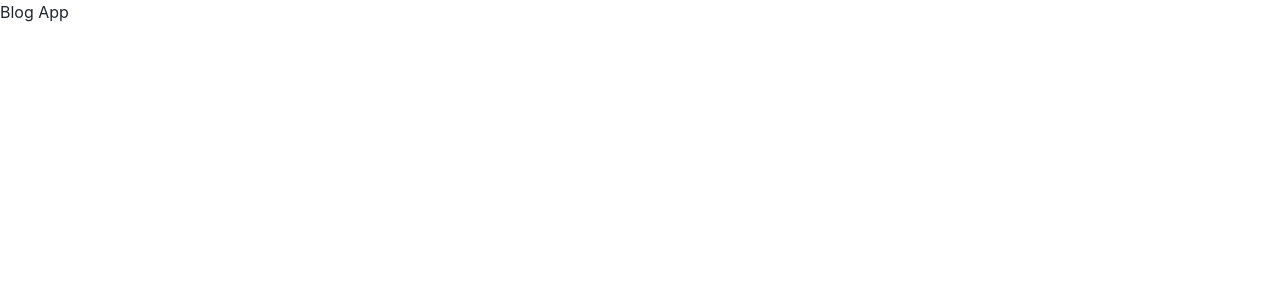
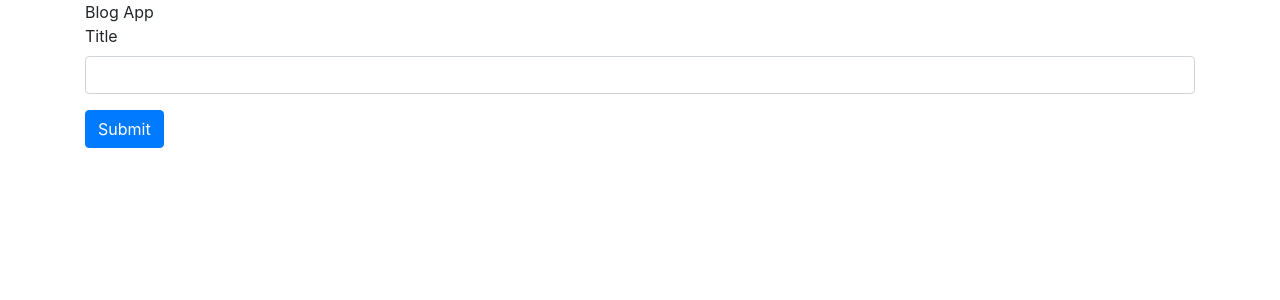
Before and after one commit to AlaaHamdyMohammadi/Microservices-Course, a React (Create React App) app in the folder A-Mini-Microservice-App/blog-boilerplate/client/: page / in a window 1280 px wide. Shown: the top 300 px of the page. Built offline with nearby package versions, Linux system fonts and the light colour scheme; the HTML template or start-up script is replaced by a standard one.

Commit message:
Building Post

```diff
--- a/A-Mini-Microservice-App/blog-boilerplate/client/src/App.js
+++ b/A-Mini-Microservice-App/blog-boilerplate/client/src/App.js
@@ -1,7 +1,11 @@
 import React from "react";
+import PostCreate from "./components/PostCreate";
 
 function App() {
-  return <div className="App">Blog App</div>;
+  return <div className="App container">Blog App
+
+    <PostCreate/>
+  </div>;
 }
 
 export default App;
--- /dev/null
+++ b/A-Mini-Microservice-App/blog-boilerplate/client/src/components/PostCreate.js
@@ -0,0 +1,36 @@
+import { useState } from "react";
+import axios from 'axios';
+
+
+function PostCreate() {
+  const [title, setTitle] = useState("");
+
+  async function handleSubmit(e){
+    e.preventDefault();
+    const res = await axios.post(`http://localhost:4000/posts`, {
+        title
+    });
+
+    setTitle('');
+
+  }
+
+  return (
+    <div>
+      <form onSubmit={handleSubmit}>
+        <div className="form-group">
+          <label>Title</label>
+          <input
+            value={title}
+            onChange={(e) => setTitle(e.target.value)}
+            type="text"
+            className="form-control"
+          />
+        </div>
+        <button className="btn btn-primary">Submit</button>
+      </form>
+    </div>
+  );
+}
+
+export default PostCreate;
```
